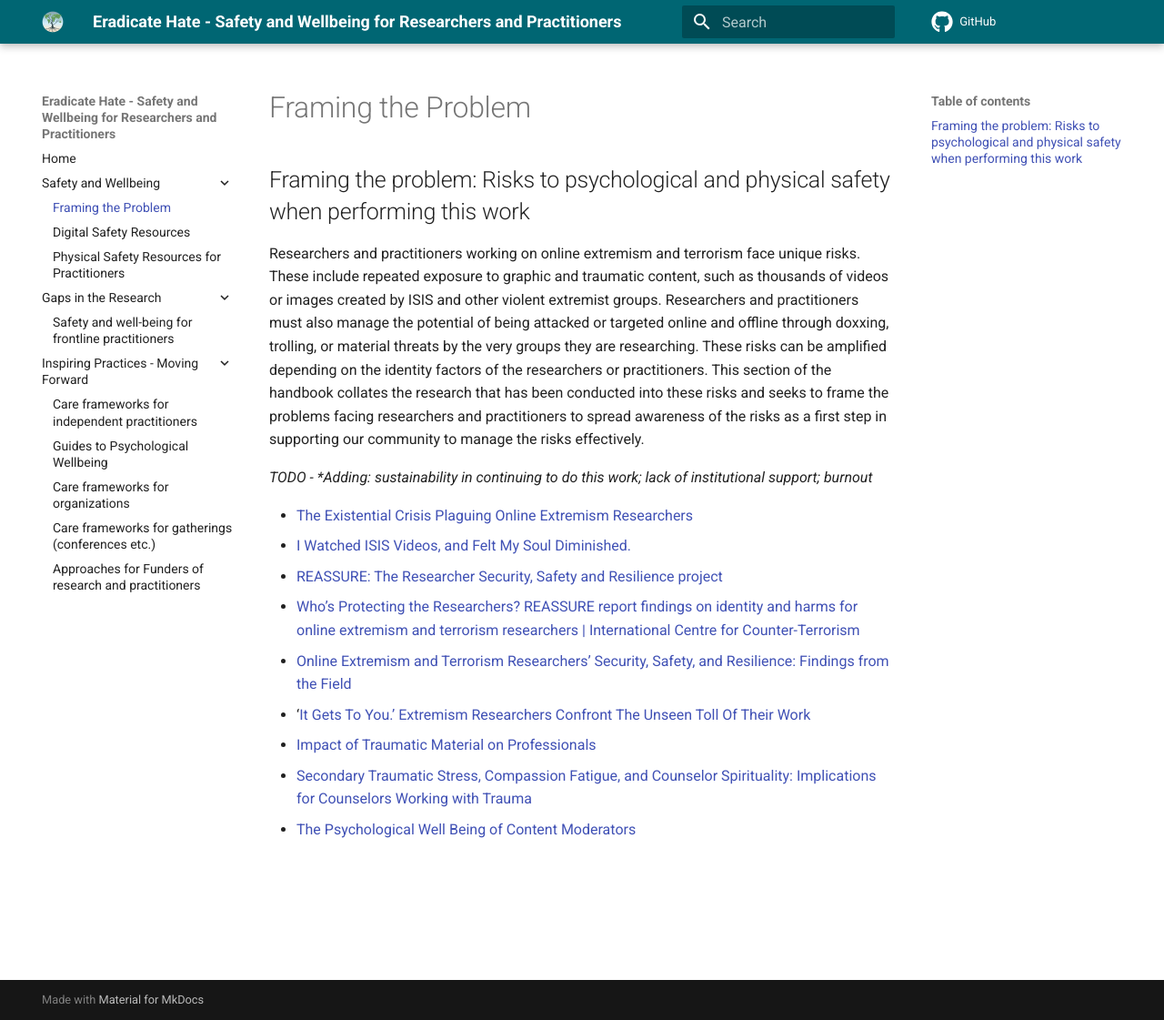
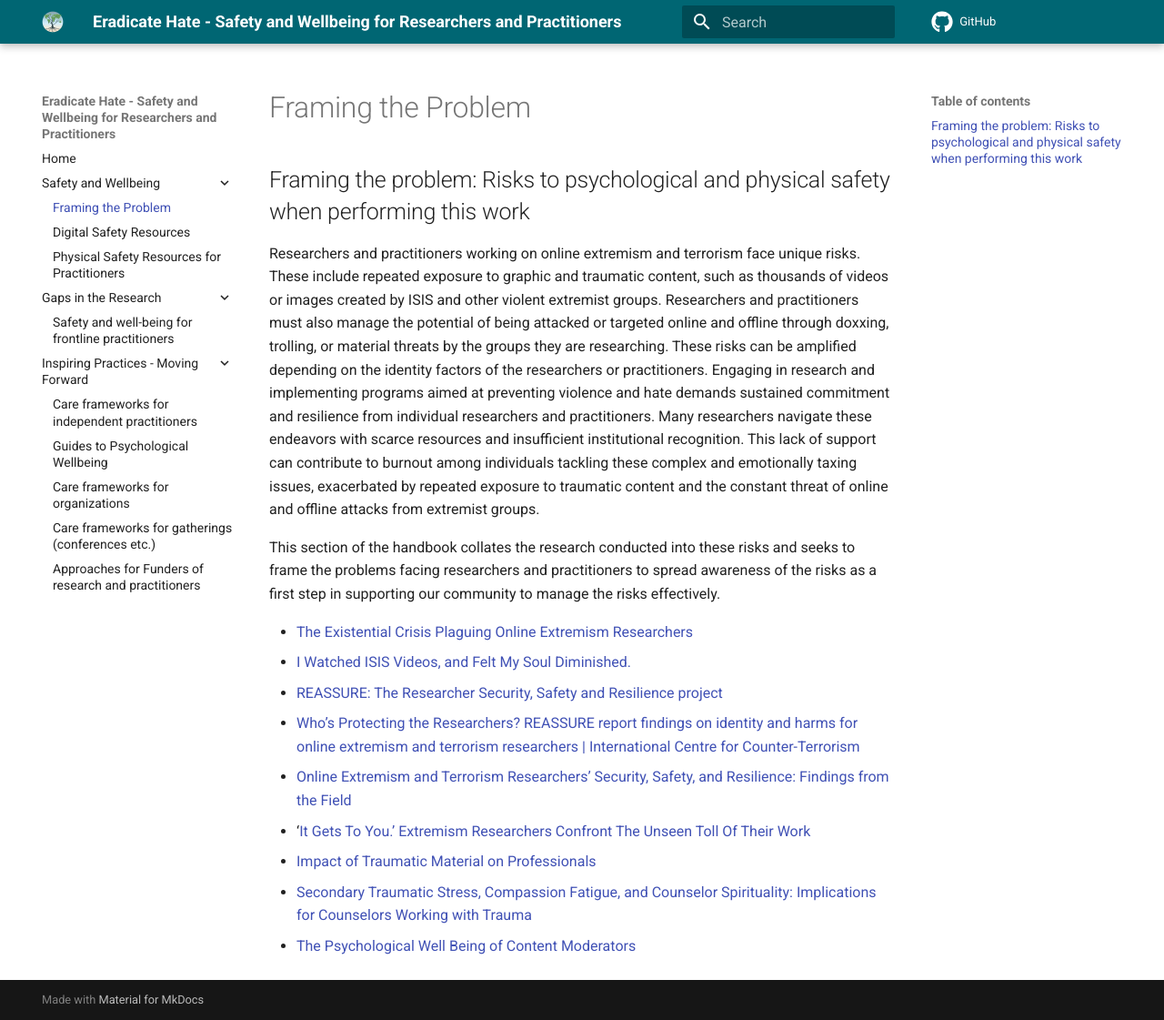
Before and after one commit to tgthorley/Safety-and-Wellbeing-for-Researchers-and-Practitioners, an MkDocs documentation site: the page built from docs/Framing-the-problem.md, in a window 1280 px wide and 1121 px high. Shown: the whole window at 91% size. Built offline with MkDocs 1.6.1 and Material for MkDocs 9.7.7, drawn with Linux system fonts in a browser that asks for light colours; comment, search, counter and statistics services are not loaded.

Commit message:
Update Framing-the-problem.md

```diff
--- a/docs/Framing-the-problem.md
+++ b/docs/Framing-the-problem.md
@@ -1,7 +1,7 @@
 ## Framing the problem: Risks to psychological and physical safety when performing this work
-Researchers and practitioners working on online extremism and terrorism face unique risks. These include repeated exposure to graphic and traumatic content, such as thousands of videos or images created by ISIS and other violent extremist groups. Researchers and practitioners must also manage the potential of being attacked or targeted online and offline through doxxing, trolling, or material threats by the very groups they are researching. These risks can be amplified depending on the identity factors of the researchers or practitioners. This section of the handbook collates the research that has been conducted into these risks and seeks to frame the problems facing researchers and practitioners to spread awareness of the risks as a first step in supporting our community to manage the risks effectively.
+Researchers and practitioners working on online extremism and terrorism face unique risks. These include repeated exposure to graphic and traumatic content, such as thousands of videos or images created by ISIS and other violent extremist groups. Researchers and practitioners must also manage the potential of being attacked or targeted online and offline through doxxing, trolling, or material threats by the groups they are researching. These risks can be amplified depending on the identity factors of the researchers or practitioners. Engaging in research and implementing programs aimed at preventing violence and hate demands sustained commitment and resilience from individual researchers and practitioners. Many researchers navigate these endeavors with scarce resources and insufficient institutional recognition. This lack of support can contribute to burnout among individuals tackling these complex and emotionally taxing issues, exacerbated by repeated exposure to traumatic content and the constant threat of online and offline attacks from extremist groups.
 
-_TODO - \*Adding: sustainability in continuing to do this work; lack of institutional support; burnout_
+This section of the handbook collates the research conducted into these risks and seeks to frame the problems facing researchers and practitioners to spread awareness of the risks as a first step in supporting our community to manage the risks effectively.
 
 - [The Existential Crisis Plaguing Online Extremism Researchers](https://www.wired.com/story/existential-crisis-plaguing-online-extremism-researchers/)
 - [I Watched ISIS Videos, and Felt My Soul Diminished.](https://www.theatlantic.com/ideas/archive/2019/09/the-mental-toll-of-graphic-imagery/598663/)
```
